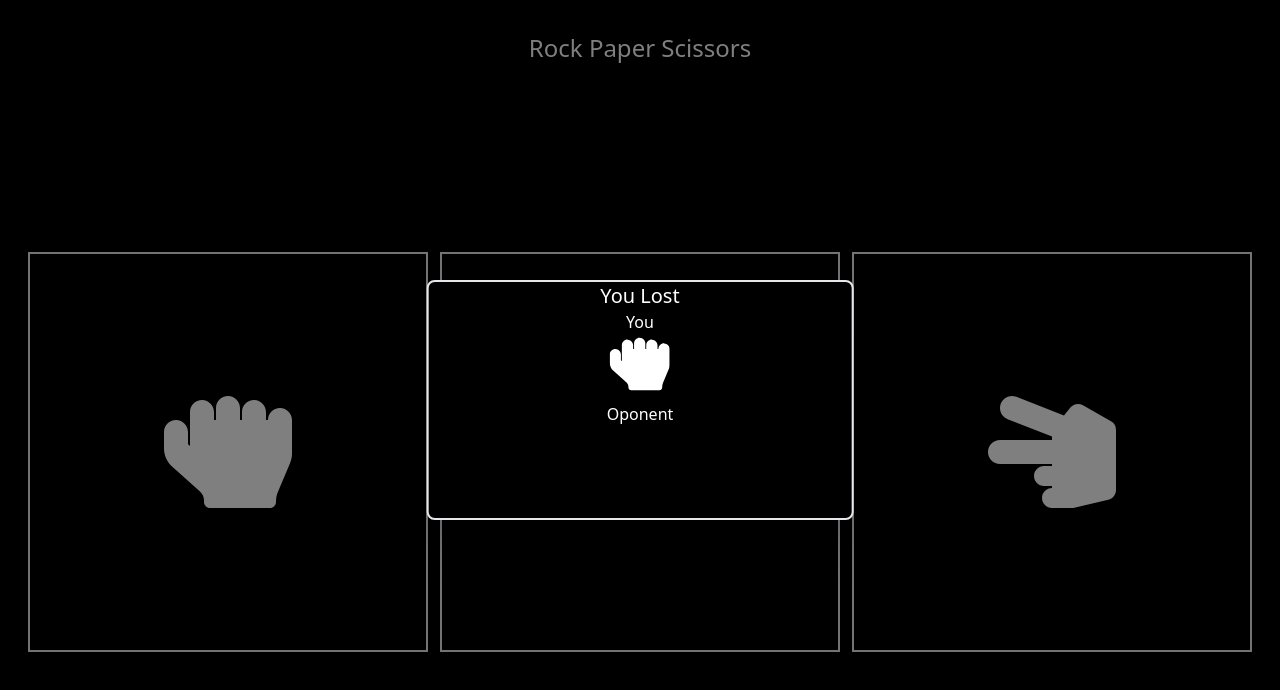
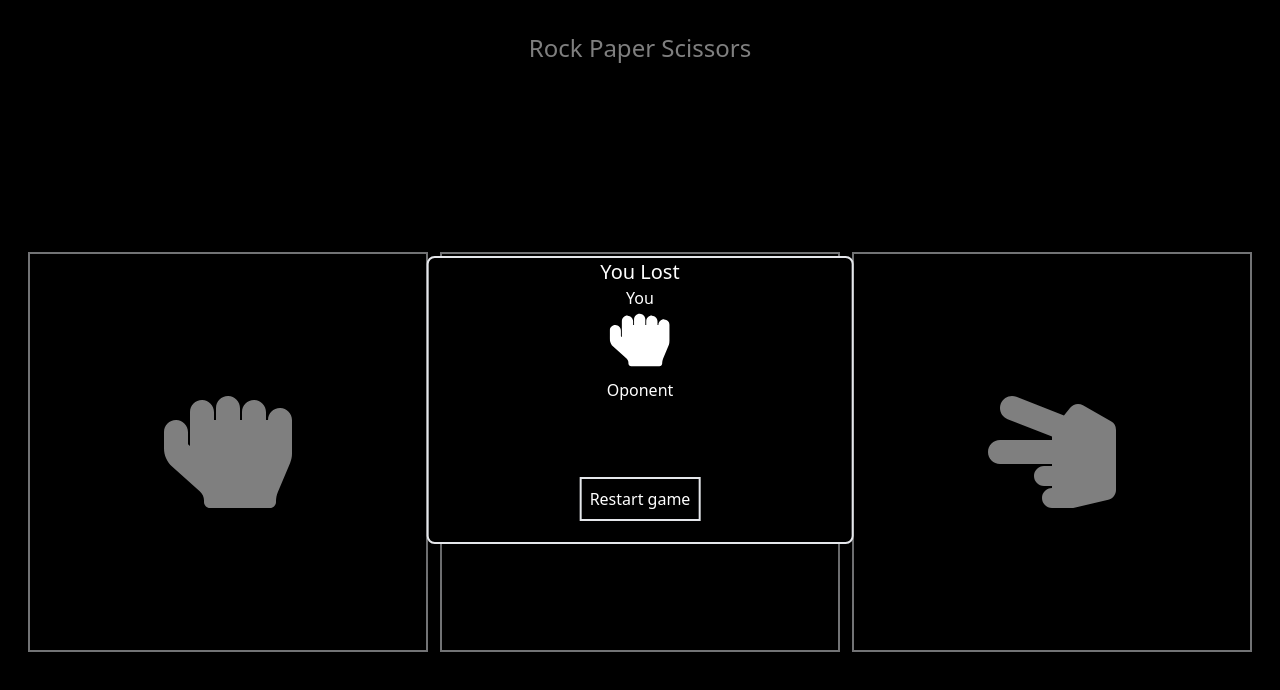
Before and after one commit to GuarU345/rock-paper-scissors, a React (Vite) app: page / in a window 1280 px wide. Both pictures are taken after a click on the item 228 px from the left and 452 px from the top of the page. Shown: the top 690 px of the page. Built offline with nearby package versions, Linux system fonts and the light colour scheme; some icons are missing.

Commit message:
add button to reset the game

```diff
--- a/src/App.tsx
+++ b/src/App.tsx
@@ -67,7 +67,7 @@ function App() {
       {isOpen ? (
         <div>
           <Modal text={text} handleClose={closeModal}>
-            <Results user={userOption} cpu={cpuOption} />
+            <Results user={userOption} cpu={cpuOption} action={closeModal} />
           </Modal>
         </div>
       ) : null}
--- a/src/components/Modal.tsx
+++ b/src/components/Modal.tsx
@@ -23,7 +23,7 @@ const Modal = ({ children, text, handleClose }: PropsWithChildren<Props>) => {
         className="absolute flex flex-col top-0 left-0 h-full w-full bg-black bg-opacity-50"
         onClick={handleClose}
       >
-        <div className="absolute border-2 top-1/2 left-1/2 transform w-4/6 -translate-x-1/2 -translate-y-1/2 bg-black shadow-2xl z-10 h-2/6 rounded-lg xl:w-2/6 xl:h-60">
+        <div className="absolute border-2 top-1/2 left-1/2 transform w-4/6 -translate-x-1/2 -translate-y-1/2 bg-black shadow-2xl z-10 h-2/6 rounded-lg xl:w-2/6 xl:h-72">
           <section className="flex flex-col items-center justify-center">
             <h1 className="text-xl text-white">{text}</h1>
             {children}
--- a/src/components/Results.tsx
+++ b/src/components/Results.tsx
@@ -3,9 +3,10 @@ import { ReactNode } from "react";
 type Props = {
   user: ReactNode;
   cpu: ReactNode;
+  action: () => void;
 };
 
-const Results = ({ user, cpu }: Props) => {
+const Results = ({ user, cpu, action }: Props) => {
   return (
     <div className="flex flex-col text-white items-center gap-2">
       <section>
@@ -17,6 +18,11 @@ const Results = ({ user, cpu }: Props) => {
         <p className="text-center">Oponent</p>
         <span className="text-6xl [&>svg]:m-auto">{cpu}</span>
       </section>
+      <section>
+        <button onClick={action} className="p-2 text-white border-2">
+          Restart game
+        </button>
+      </section>
     </div>
   );
 };
```
